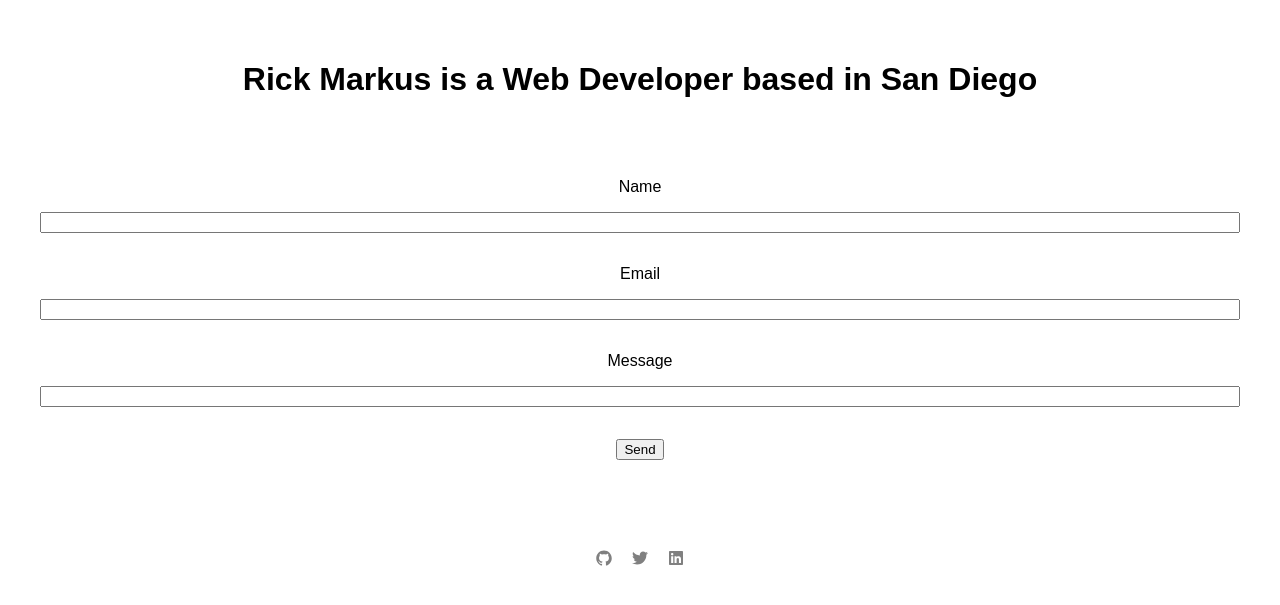
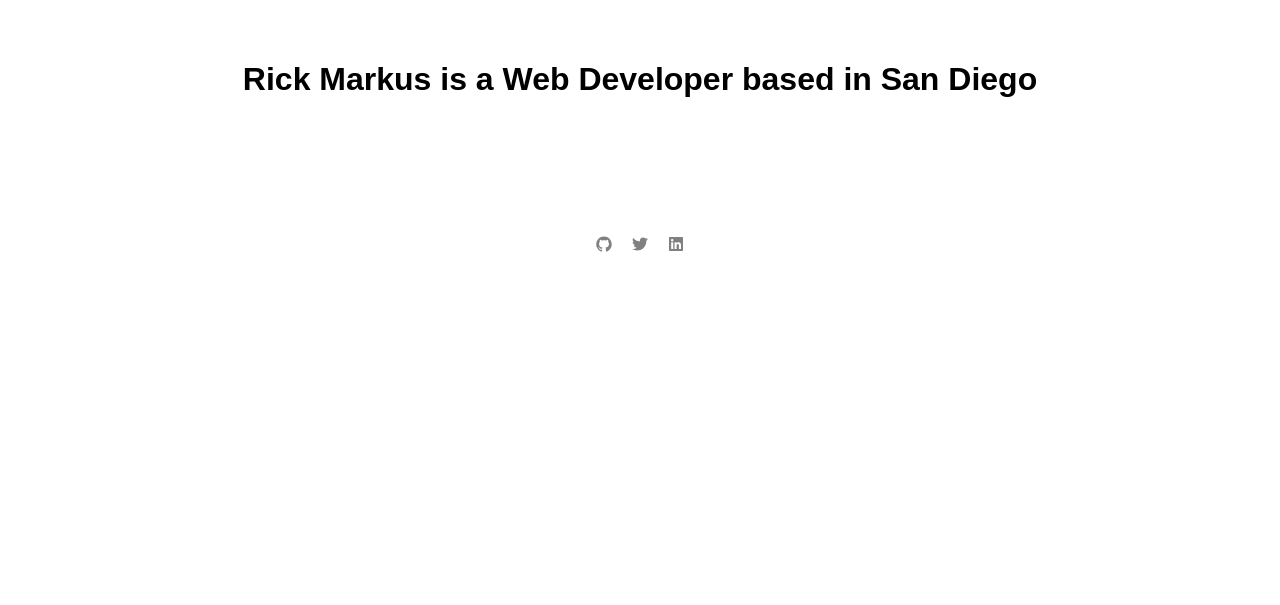
Before and after one commit to RickMarkus/rickmarkus.github.io, a Jekyll site: the page built from index.md, in a window 1280 px wide. Shown: the top 605 px of the page. Built offline with Jekyll 4.4.1, drawn with Linux system fonts in a browser that asks for light colours.

Commit message:
Remove form

```diff
--- a/_layouts/home.html
+++ b/_layouts/home.html
@@ -6,15 +6,4 @@ layout: default
 
   <h1>{{ site.description | escape }}</h1>
 
-  <form action="https://formspree.io/mail@rickmarkus.com"
-      method="POST">
-    <label name="name">Name</label>
-    <input type="text" name="name">
-    <label name="_replyto">Email</label>
-    <input type="email" name="_replyto">
-    <label name="message">Message</label>
-    <input type="textarea" name="message">
-    <input type="submit" value="Send">
-  </form>
-
 </div>
```
Also changed, not shown: Gemfile.lock.
